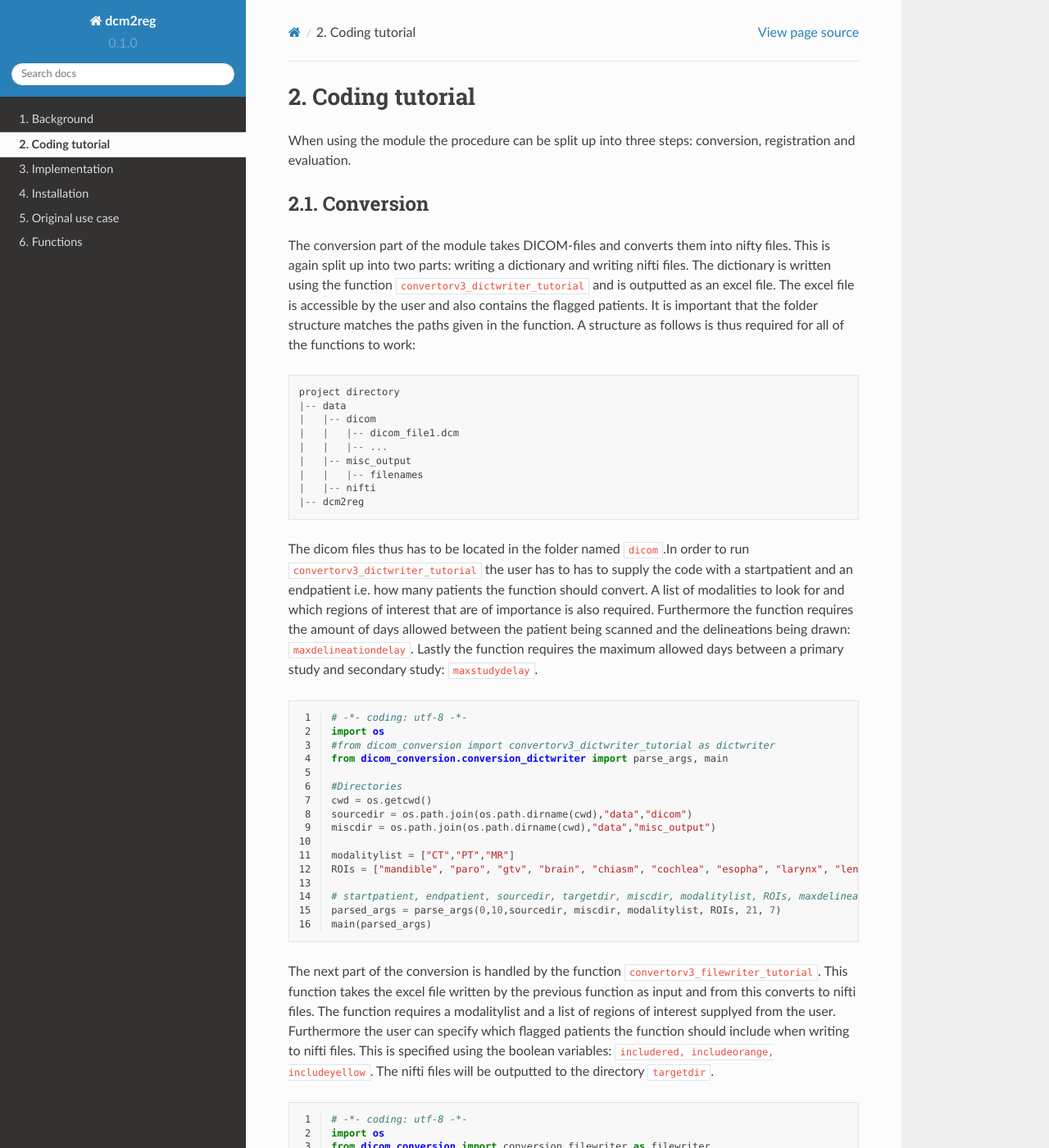
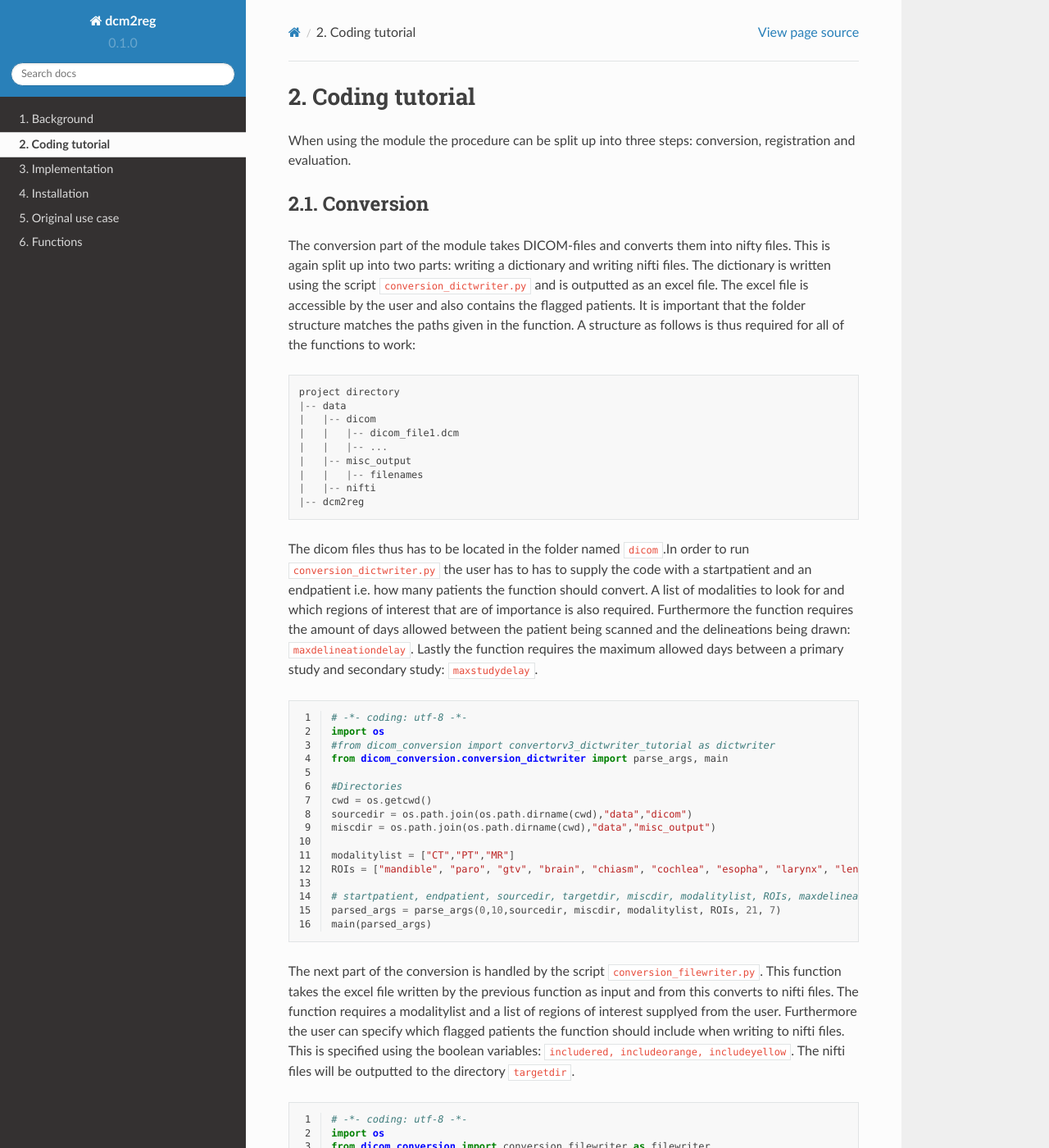
Before and after one commit to Dokkedal/dcm2reg, a Sphinx documentation site: the page built from docs/source/basic_usage.rst, in a window 1280 px wide and 1400 px high. Shown: the whole window at 82% size. Built offline with Sphinx 7.4.7 and the Read the Docs theme 2.0.0, drawn with Linux system fonts in a browser that asks for light colours; some of the changed text lies outside the part shown.

Commit message:
small typos

```diff
--- a/docs/source/basic_usage.rst
+++ b/docs/source/basic_usage.rst
@@ -6,8 +6,8 @@
 Conversion
 ==========
 The conversion part of the module takes DICOM-files and converts them into nifty files. This is again split
-up into two parts: writing a dictionary and writing nifti files. The dictionary is written using the function
-``convertorv3_dictwriter_tutorial`` and is outputted as an excel file. The excel file is accessible by the user
+up into two parts: writing a dictionary and writing nifti files. The dictionary is written using the script
+``conversion_dictwriter.py`` and is outputted as an excel file. The excel file is accessible by the user
 and also contains the flagged patients. It is important that the folder structure matches the paths given in the
 function. A structure as follows is thus required for all of the functions to work:
 ::
@@ -22,7 +22,7 @@
     |-- dcm2reg
 
 The dicom files thus has to be located in the folder named ``dicom``.In order to run
-``convertorv3_dictwriter_tutorial`` the user has to has to supply the code with a startpatient and an endpatient
+``conversion_dictwriter.py`` the user has to has to supply the code with a startpatient and an endpatient
 i.e. how many patients the function should convert. A list of modalities to look for and which regions of
 interest that are of importance is also required. Furthermore the function requires the amount of days allowed
 between the patient being scanned and the delineations being drawn: ``maxdelineationdelay``. Lastly the function
@@ -32,7 +32,7 @@
     :language: python
     :linenos:
 
-The next part of the conversion is handled by the function ``convertorv3_filewriter_tutorial``. This function
+The next part of the conversion is handled by the script ``conversion_filewriter.py``. This function
 takes the excel file written by the previous function as input and from this converts to nifti files.
 The function requires a modalitylist and a list of regions of interest supplyed from the user. Furthermore the
 user can specify which flagged patients the function should include when writing to nifti files. This is
--- a/docs/source/implementation.rst
+++ b/docs/source/implementation.rst
@@ -118,6 +118,9 @@
 flagged values have been colored red.
 
 ..
+    * Figure exemplifying good vs. poor registrations
+
+..
     * Crop zero-columns
     * Crop threshold (manual)
     * Compute MutualInformation
```
Also changed, not shown: other parts of docs/source/basic_usage.rst (+1 -1 lines), 4 other files.
